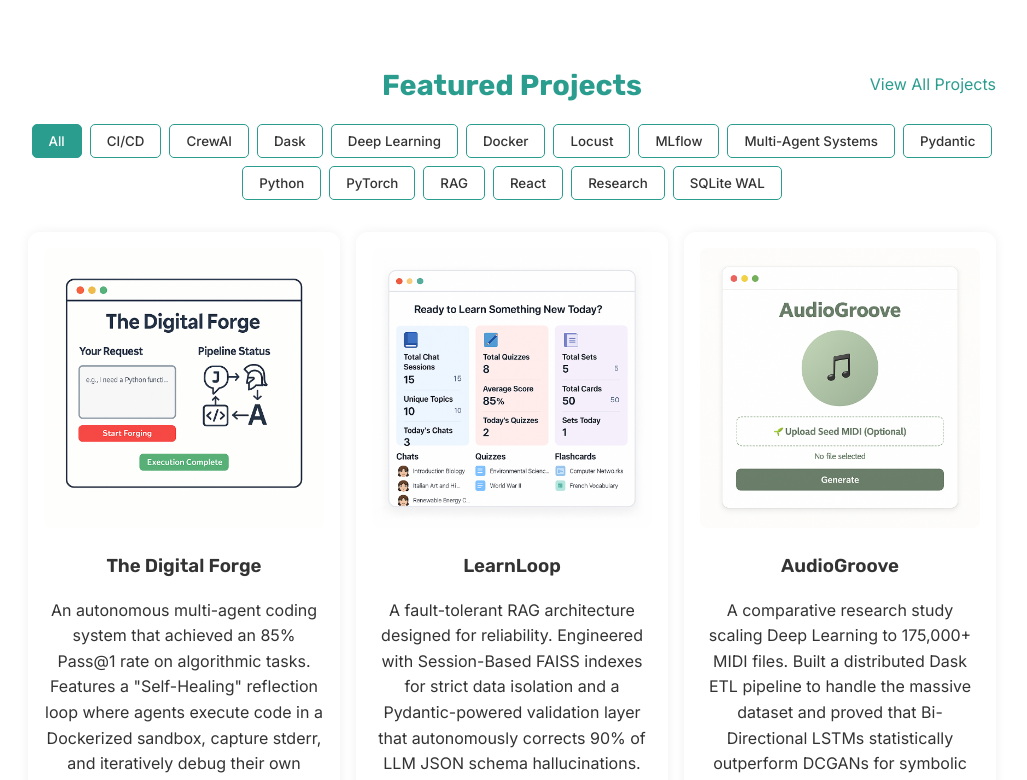
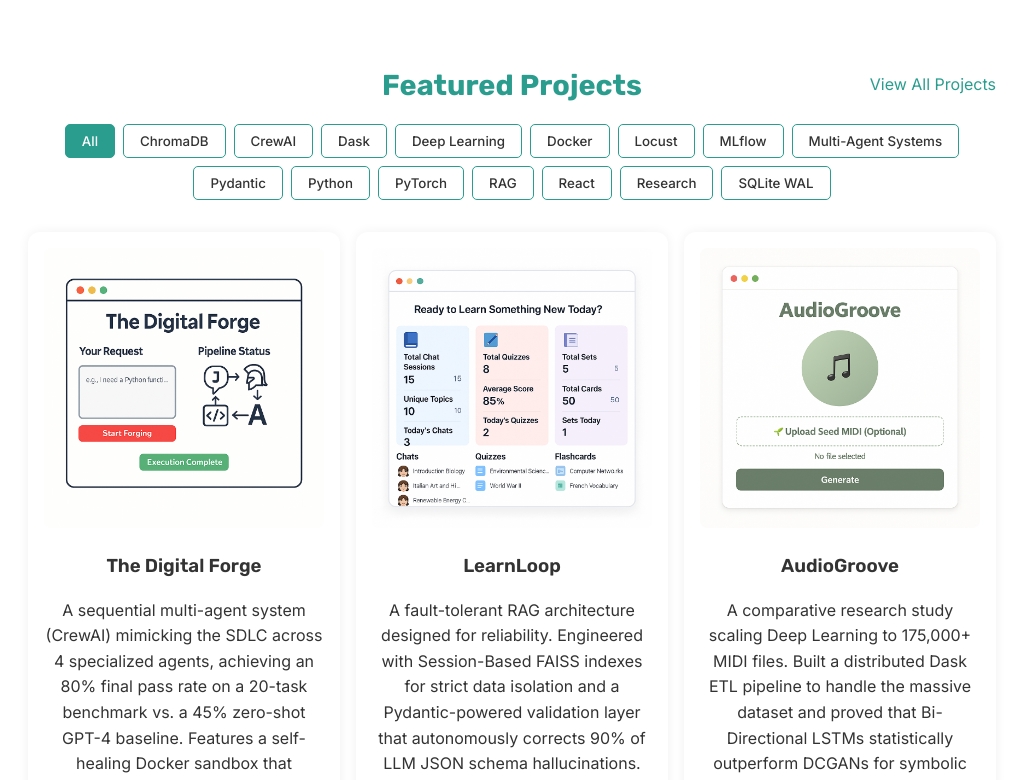
Before and after one commit to MohammedPathariya/MyPortfolio, a React (Create React App) app in the folder frontend/: page / in a window 1280 px wide. Shown: the part 500-1280 px from the top of the page, without its empty margins (128-1155 px from the left). Built offline with nearby package versions, Linux system fonts and the light colour scheme.

Commit message:
feat: update Digital Forge description with corrected metrics

```diff
--- a/frontend/src/components/ProjectsData.js
+++ b/frontend/src/components/ProjectsData.js
@@ -1,10 +1,9 @@
 export const allProjects = [
   {
     title: 'The Digital Forge',
-    // Narrative: Focus on "Self-Healing" and "Sandboxing"
-    description: 'An autonomous multi-agent coding system that achieved an 85% Pass@1 rate on algorithmic tasks. Features a "Self-Healing" reflection loop where agents execute code in a Dockerized sandbox, capture stderr, and iteratively debug their own errors.',
+    description: 'A sequential multi-agent system (CrewAI) mimicking the SDLC across 4 specialized agents, achieving an 80% final pass rate on a 20-task benchmark vs. a 45% zero-shot GPT-4 baseline. Features a self-healing Docker sandbox that salvages failed tasks and a ChromaDB RAG guardrail grounding agents in verified API references.',
     featured: true,
-    tags: ['Multi-Agent Systems', 'Docker', 'CrewAI', 'CI/CD', 'Python'],
+    tags: ['Multi-Agent Systems', 'CrewAI', 'Docker', 'ChromaDB', 'Python'],
     github: 'https://github.com/MohammedPathariya/TheDigitalForge',
     demo: 'https://thedigitalforge.onrender.com/',
     thumbnail: '/images/digitalforge.png',
```
